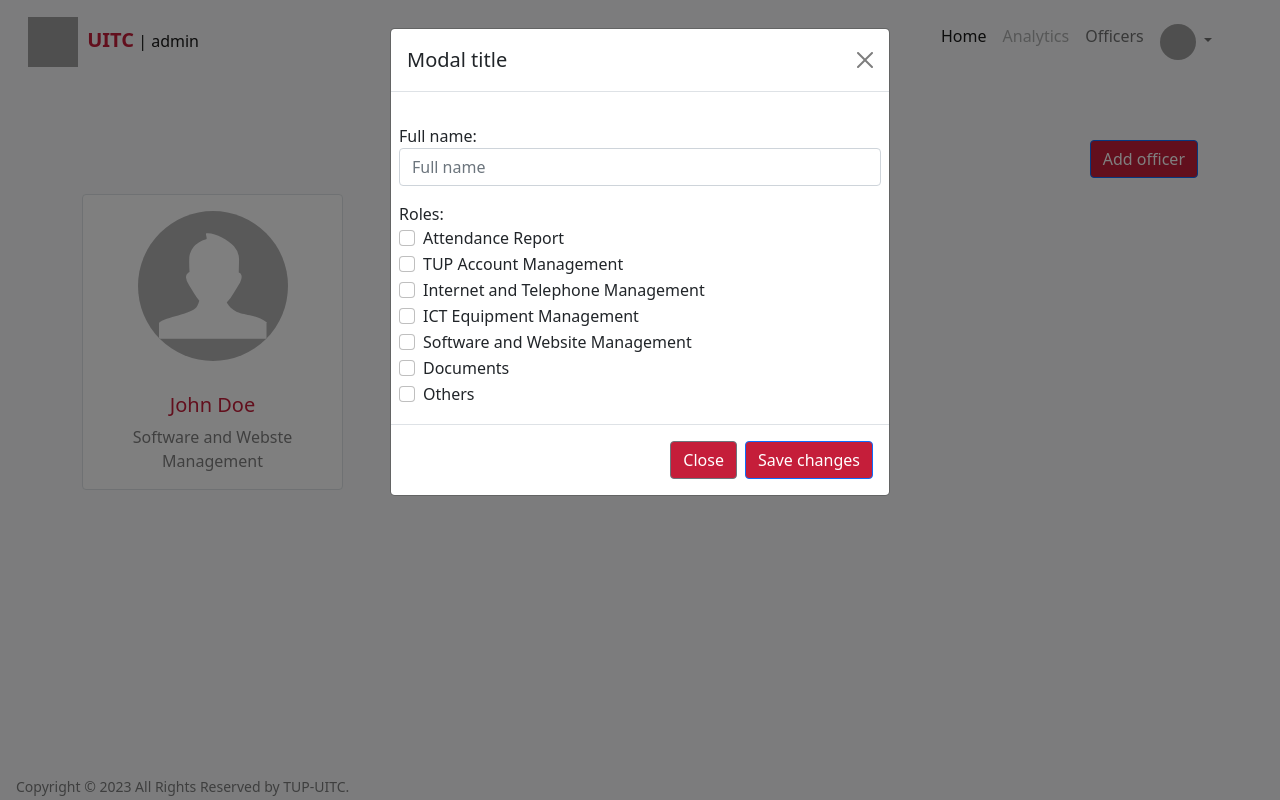
After one commit to ssntn/web-job-request, a Flask app: page /officers in a window 1280 px wide, after a click on "Add officer". The commit adds this page. Run offline with Flask 3, Linux system fonts and the light colour scheme; grey boxes are pictures that could not be loaded.

Commit message:
added officers front end

```diff
--- a/app.py
+++ b/app.py
@@ -216,6 +216,10 @@ def admin_login():
 def profile():
     return render_template(route.profile)
 
+@app.route('/officers')
+def officers():
+    return render_template(route.officers)
+
 @app.route('/request')
 def request_page():
     services = db.read_services()
--- a/routes.py
+++ b/routes.py
@@ -15,3 +15,4 @@ error = 'utils/error.html'
 admin_login = 'admin/login.html'
 profile = 'admin/profile.html'
 request = 'admin/requests.html'
+officers = 'admin/officers.html'
--- a/templates/admin/base.html
+++ b/templates/admin/base.html
@@ -52,13 +52,13 @@
                     <div class="collapse navbar-collapse" id="navbarNav">
                         <ul class="ms-auto me-5 navbar-nav">
                             <li class="nav-item">
-                                <a class="nav-link active" aria-current="page" href="#">Home</a>
+                                <a class="nav-link active" aria-current="page" href="/request">Home</a>
                             </li>
                             <li class="nav-item">
                                 <a class="nav-link disabled" href="/analytics">Analytics</a>
                             </li>
                             <li class="nav-item">
-                                <a class="nav-link disabled" href="/officers">Officers</a>
+                                <a class="nav-link" href="/officers">Officers</a>
                             </li>
                             <li class="nav-item dropdown">
                                 <a class="nav-link dropdown-toggle" href="#" role="button" data-bs-toggle="dropdown" aria-expanded="false">
--- /dev/null
+++ b/templates/admin/officers.html
@@ -0,0 +1,115 @@
+{% extends 'admin/base.html' %}
+
+{% block head %}
+<title>Job Request | Admin</title>
+{% endblock %}
+
+
+{% block body %}
+
+<!-- <div class="d-flex flex-column w-50 mx-auto bg-white rounded border py-5 my-5"> -->
+<!-- <div class="row w-75 mx-auto">
+    <div class="border">
+        <div class="column border">
+            <p class="row h5 mx-auto  text-center">Don Joe</p>
+            <p class="mx-auto pb-3">Software and Website Management</p>
+        </div>
+
+    </div>
+</div> -->
+
+<!-- Button trigger modal -->
+
+  <!-- Modal -->
+  <div class="modal fade" id="exampleModal" tabindex="-1" aria-labelledby="exampleModalLabel" aria-hidden="true">
+    <div class="modal-dialog">
+      <div class="modal-content">
+        <div class="modal-header">
+          <h1 class="modal-title fs-5" id="exampleModalLabel">Modal title</h1>
+          <button type="button" class="btn-close" data-bs-dismiss="modal" aria-label="Close"></button>
+        </div>
+        <div class="modal-body px-2">
+            <div class="form-group py-3">
+              <label for="name">Full name: </label>
+              <input type="text" class="form-control" name="name" id="nME" aria-describedby="helpId" placeholder="Full name">
+            </div>
+
+            <label>Roles: </label>
+            <div class="form-check">
+                <input class="form-check-input" type="checkbox" name="roles" value="0" id="0">
+                <label class="form-check-label" for="0">
+                Attendance Report
+                </label>
+            </div>
+            <div class="form-check">
+                <input class="form-check-input" type="checkbox" name="roles" value="1" id="1">
+                <label class="form-check-label" for="1">
+                TUP Account Management
+                </label>
+            </div>
+            <div class="form-check">
+                <input class="form-check-input" type="checkbox" name="roles" value="2" id="2">
+                <label class="form-check-label" for="2">
+                Internet and Telephone Management
+                </label>
+            </div>
+            <div class="form-check">
+                <input class="form-check-input" type="checkbox" name="roles" value="3" id="3">
+                <label class="form-check-label" for="3">
+                ICT Equipment Management
+                </label>
+            </div>
+            <div class="form-check">
+                <input class="form-check-input" type="checkbox" name="roles" value="4" id="4">
+                <label class="form-check-label" for="4">
+                Software and Website Management
+                </label>
+            </div>
+            <div class="form-check">
+                <input class="form-check-input" type="checkbox" name="roles" value="5" id="5">
+                <label class="form-check-label" for="5">
+                Documents
+                </label>
+            </div>
+            <div class="form-check">
+                <input class="form-check-input" type="checkbox" name="roles" value="6" id="6">
+                <label class="form-check-label" for="6">
+                Others
+                </label>
+            </div>
+        </div>
+        <div class="modal-footer">
+          <button type="button" class="btn btn-secondary" data-bs-dismiss="modal">Close</button>
+          <button type="button" class="btn btn-primary">Save changes</button>
+        </div>
+      </div>
+    </div>
+  </div>
+
+<p class="h1 text-center"><span style="color: var(--primary-color);">UITC</span> Officers</article>
+
+
+<div class="container">
+    <div class="row pb-2">
+        <div class="d-flex justify-content-end">
+
+        <button type="button" class="btn btn-primary" data-bs-toggle="modal" data-bs-target="#exampleModal">
+            Add officer
+        </button>
+        </div>
+    </div>
+    <div class="row">
+        <div class="col-xxl-2 col-xl-3 col-lg-3 col-md-4 col-sm-6 col-5 py-2">
+            <div class="card border">
+                <img class="row mx-auto pb-3 rounded-circle pt-3" src="{{ url_for('static', filename='svg/dp.svg') }}" width="150px" alt="Construction">
+
+                <div class="card-body text-center">
+                    <h5 class="card-title" style="color: var(--primary-color);">John Doe</h5>
+                    <p class="card-text text-black-50">Software and Webste Management</p>
+                </div>
+            </div>
+        </div>
+    </div>
+</div>
+
+{% endblock %}
--- a/templates/admin/profile.html
+++ b/templates/admin/profile.html
@@ -40,7 +40,3 @@
 </div>
 
 {% endblock %}
-
-
-Under construction
-Building
```
